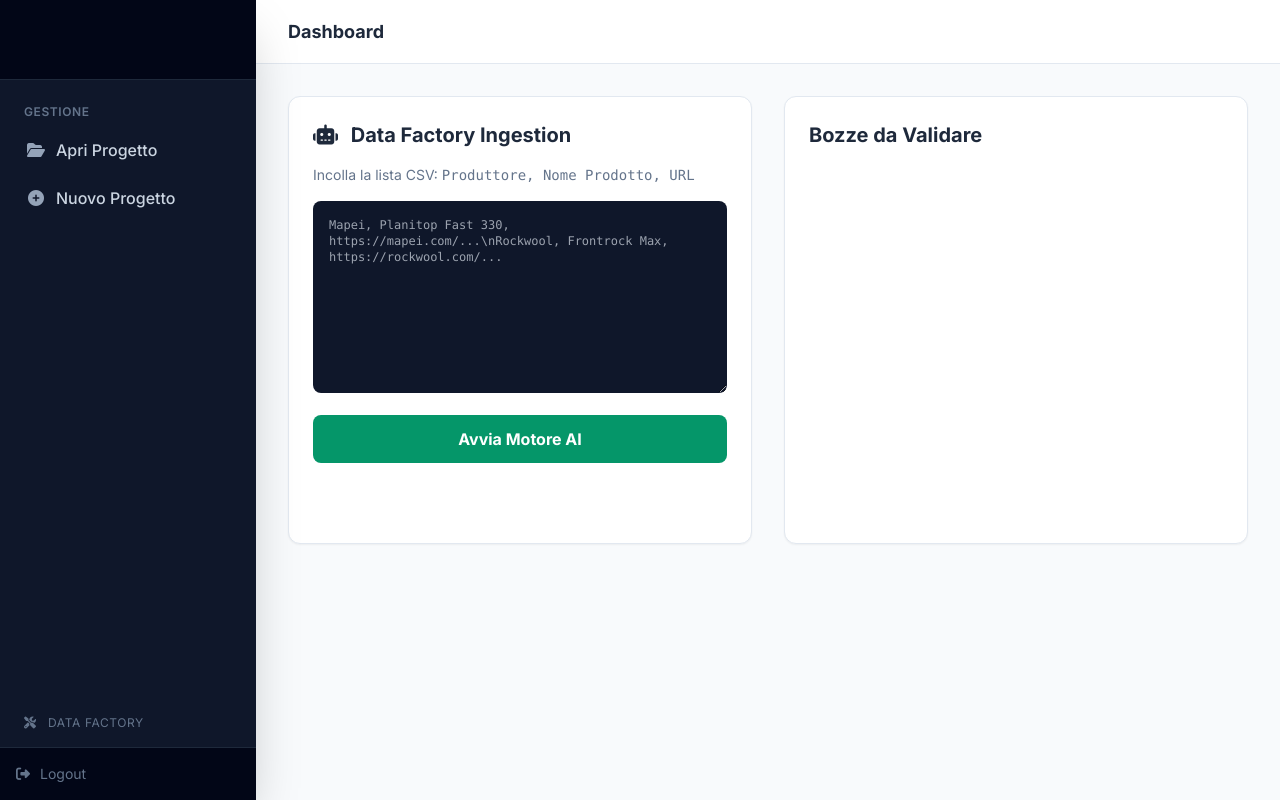
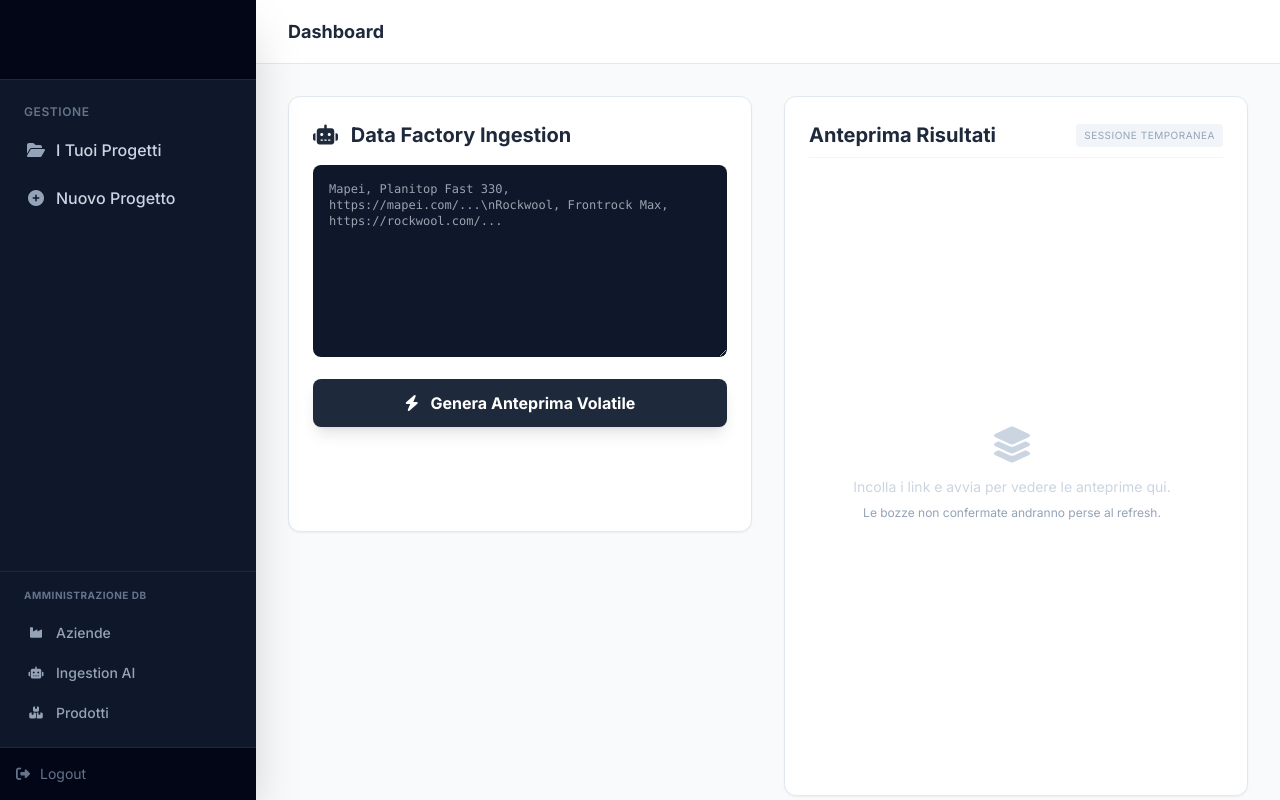
Before and after one commit to flavio-crypto/xhelper, a FastAPI app: template app/templates/admin_data_factory.html in a window 1280 px wide. Run offline with FastAPI, Linux system fonts and the light colour scheme; the template is opened without the code that fills it, so the values that code supplies are empty; parts of the project's set-up code (start-up, migrations or seed data) failed here and were passed over; some libraries are stand-ins or nearby versions.

Commit message:
Ulteriori upgrade data-factory

```diff
--- a/app/main.py
+++ b/app/main.py
@@ -139,26 +139,89 @@ async def delete_manufacturer(request: Request, man_id: str):
     return RedirectResponse("/admin/manufacturers", status_code=302)
 
 # --- DATA FACTORY ---
+
 @app.get("/admin/data-factory", response_class=HTMLResponse)
 async def admin_data_factory(request: Request):
     user = get_current_user(request)
     if not user: return RedirectResponse("/")
-    drafts = supabase.table("products").select("*, companies(name)").eq("is_validated", False).order("created_at", desc=True).limit(20).execute()
-    return templates.TemplateResponse("admin_data_factory.html", {"request": request, "user": user, "drafts": drafts.data})
+    # Carichiamo la pagina base vuota a destra (nessun dato dal DB!)
+    return templates.TemplateResponse("admin_data_factory.html", {
+        "request": request, "user": user, "drafts": []
+    })
 
 @app.post("/admin/data-factory/process")
 async def admin_process_list(request: Request, raw_list: str = Form(...)):
     user = get_current_user(request)
     if not user: return RedirectResponse("/")
+
     lines = raw_list.strip().split("\n")
     results = []
+
     for line in lines:
         parts = line.split(",")
         if len(parts) >= 3:
-            man = parts[0].strip(); prod = parts[1].strip(); url = parts[2].strip()
+            man = parts[0].strip()
+            prod = parts[1].strip()
+            url = parts[2].strip()
+            # process_batch_item ora restituisce dati, NON salva
             res = await process_batch_item(man, prod, url)
             results.append(res)
-    return templates.TemplateResponse("partials/ingestion_log.html", {"request": request, "results": results})
+
+    # Usiamo il template delle card volatili
+    return templates.TemplateResponse("partials/draft_list.html", {
+        "request": request, "results": results
+    })
+
+# Modifica questa funzione in app/main.py
+
+@app.post("/admin/products/confirm-draft")
+async def confirm_draft(
+    request: Request,
+    company_id: str = Form(...),
+    name: str = Form(...),
+    category: str = Form(...),
+    description: str = Form(""),
+    url_technical_sheet: str = Form(""),
+    epd_url: str = Form(None),
+    is_recycled: str = Form("false")
+):
+    user = get_current_user(request)
+    if not user: return HTMLResponse("Errore auth", status_code=403)
+
+    # 1. Salvataggio nel DB
+    data = {
+        "company_id": company_id,
+        "name": name,
+        "category": category,
+        "description": description,
+        "url_technical_sheet": url_technical_sheet,
+        "epd_url": epd_url if epd_url else None,
+        "is_recycled": True if is_recycled == 'true' else False,
+        "is_validated": False
+    }
+
+    try:
+        res = supabase.table("products").insert(data).execute()
+        new_id = res.data[0]['id']
+
+        # 2. RISPOSTA HTMX (Non redirect!)
+        # Restituiamo un nuovo blocco di pulsanti che sostituisce quelli vecchi
+        return HTMLResponse(f"""
+            <div class="flex flex-col gap-2 shrink-0 animate-fade-in">
+                <a href="/admin/products/{new_id}" target="_blank"
+                   class="bg-green-100 text-green-700 border border-green-200 px-3 py-1.5 rounded-lg text-xs font-bold hover:bg-green-200 text-center w-24 flex items-center justify-center">
+                   <i class="fa-solid fa-pen-to-square mr-1"></i> Modifica
+                </a>
+                <span class="text-[10px] text-green-600 text-center font-medium">
+                   <i class="fa-solid fa-check"></i> Salvato
+                </span>
+            </div>
+        """)
+
+    except Exception as e:
+        print(f"Errore salvataggio: {e}")
+        return HTMLResponse(f"<div class='text-red-500 text-xs'>Errore: {str(e)}</div>", status_code=500)
+
 
 @app.post("/admin/validate-product/{product_id}")
 async def validate_product(product_id: str):
@@ -241,10 +304,19 @@ async def admin_product_save(
     category: str = Form(...),
     description: str = Form(""),
     is_validated: bool = Form(False),
+
+    # URL Scheda Tecnica (AGGIUNTO)
+    url_technical_sheet: str = Form(None),
+
+    # EPD (URL + Scadenza)
     epd_url: str = Form(None),
     epd_expiration: str = Form(None),
+
+    # Emissioni (URL + Scadenza)
     emission_url: str = Form(None),
     emission_expiration: str = Form(None),
+
+    # Riciclato
     is_recycled: bool = Form(False)
 ):
     user = get_current_user(request)
@@ -258,15 +330,24 @@ async def admin_product_save(
         "category": category,
         "description": description,
         "is_validated": True if is_validated else False,
+
+        "url_technical_sheet": url_technical_sheet, # <--- Salviamo il link
+
         "epd_url": epd_url,
         "epd_expiration": clean_date(epd_expiration),
+
         "emission_url": emission_url,
         "emission_expiration": clean_date(emission_expiration),
+
         "is_recycled": True if is_recycled else False
     }
-    supabase.table("products").update(data).eq("id", id).execute()
+
+    try:
+        supabase.table("products").update(data).eq("id", id).execute()
+    except Exception as e:
+        print(f"Errore salvataggio: {e}")
+
     return RedirectResponse(f"/admin/products/{id}", status_code=302)
-
 @app.get("/admin/products/delete/{product_id}")
 async def admin_product_delete(request: Request, product_id: str):
     user = get_current_user(request)
--- a/app/templates/admin_data_factory.html
+++ b/app/templates/admin_data_factory.html
@@ -1,54 +1,41 @@
 {% extends "base.html" %}
 
 {% block content %}
-<div class="grid grid-cols-1 lg:grid-cols-2 gap-8">
+<div class="grid grid-cols-1 lg:grid-cols-2 gap-8 h-[calc(100vh-100px)]">
 
-    <div class="bg-white p-6 rounded-xl shadow-sm border border-slate-200">
+    <div class="bg-white p-6 rounded-xl shadow-sm border border-slate-200 h-fit">
         <h2 class="text-xl font-bold text-slate-800 mb-4"><i class="fa-solid fa-robot mr-2"></i> Data Factory Ingestion</h2>
-        <p class="text-sm text-slate-500 mb-4">Incolla la lista CSV: <code>Produttore, Nome Prodotto, URL</code></p>
 
-        <form hx-post="/admin/data-factory/process" hx-target="#log-area" hx-indicator="#loading">
+        <form hx-post="/admin/data-factory/process" hx-target="#drafts-area" hx-indicator="#loading">
             <textarea name="raw_list" rows="10"
-                class="w-full p-4 bg-slate-900 text-green-400 font-mono text-xs rounded-lg mb-4"
+                class="w-full p-4 bg-slate-900 text-green-400 font-mono text-xs rounded-lg mb-4 outline-none focus:ring-2 focus:ring-brand-500"
                 placeholder="Mapei, Planitop Fast 330, https://mapei.com/...\nRockwool, Frontrock Max, https://rockwool.com/..."></textarea>
 
-            <button type="submit" class="w-full bg-brand-600 text-white font-bold py-3 rounded-lg hover:bg-brand-700">
-                Avvia Motore AI
+            <button type="submit" class="w-full bg-slate-800 text-white font-bold py-3 rounded-lg hover:bg-slate-700 transition-all shadow-lg">
+                <i class="fa-solid fa-bolt mr-2"></i> Genera Anteprima Volatile
             </button>
         </form>
 
-        <div id="loading" class="htmx-indicator mt-4 text-center text-slate-500">
-            <i class="fa-solid fa-circle-notch fa-spin"></i> Elaborazione in corso...
+        <div id="loading" class="htmx-indicator mt-6 text-center">
+            <div class="flex flex-col items-center justify-center">
+                <div class="w-8 h-8 border-4 border-slate-200 border-t-brand-600 rounded-full animate-spin mb-2"></div>
+                <span class="text-xs text-slate-500 font-medium">L'AI sta analizzando i link...</span>
+            </div>
+        </div>
+    </div>
+
+    <div class="bg-white p-6 rounded-xl shadow-sm border border-slate-200 flex flex-col h-full overflow-hidden">
+        <div class="flex justify-between items-center mb-4 border-b border-slate-100 pb-2">
+            <h2 class="text-xl font-bold text-slate-800">Anteprima Risultati</h2>
+            <span class="text-[10px] text-slate-400 uppercase tracking-wider bg-slate-100 px-2 py-1 rounded">Sessione Temporanea</span>
         </div>
 
-        <div id="log-area" class="mt-4"></div>
-    </div>
-
-    <div class="bg-white p-6 rounded-xl shadow-sm border border-slate-200">
-        <h2 class="text-xl font-bold text-slate-800 mb-4">Bozze da Validare</h2>
-
-        <div class="overflow-y-auto max-h-[600px] space-y-3">
-            {% for d in drafts %}
-            <div class="p-4 border border-slate-100 rounded-lg hover:border-brand-500 transition-colors bg-slate-50">
-                <div class="flex justify-between items-start">
-                    <div>
-                        <div class="text-xs font-bold text-slate-400 uppercase">{{ d.companies.name }}</div>
-                        <div class="font-bold text-slate-800">{{ d.name }}</div>
-                        <div class="text-xs text-slate-500 mt-1">{{ d.category }}</div>
-                    </div>
-                    <div class="text-right">
-                        <button hx-post="/admin/validate-product/{{ d.id }}" hx-swap="outerHTML"
-                            class="bg-green-100 text-green-700 px-3 py-1 rounded text-xs font-bold hover:bg-green-200">
-                            Valida
-                        </button>
-                        <a href="{{ d.url_technical_sheet }}" target="_blank" class="block mt-2 text-xs text-blue-500 underline">Link</a>
-                    </div>
-                </div>
-                <div class="mt-2 text-xs text-slate-400 font-mono truncate">
-                    {{ d.properties }}
-                </div>
+        <div id="drafts-area" class="overflow-y-auto flex-1 space-y-3 pr-2">
+            <div class="h-full flex flex-col items-center justify-center text-slate-300">
+                <i class="fa-solid fa-layer-group text-4xl mb-3"></i>
+                <p class="text-sm">Incolla i link e avvia per vedere le anteprime qui.</p>
+                <p class="text-xs mt-2 text-slate-400">Le bozze non confermate andranno perse al refresh.</p>
             </div>
-            {% endfor %}
         </div>
     </div>
 
--- a/app/templates/base.html
+++ b/app/templates/base.html
@@ -28,26 +28,26 @@
             <div class="text-xs text-slate-500 truncate" title="{{ user.email }}">{{ user.email }}</div>
         </div>
 
-        <nav class="flex-1 px-3 py-6 space-y-1">
+        <nav class="flex-1 px-3 py-6 space-y-1 overflow-y-auto">
 
             {% if active_project %}
             <div class="px-3 mb-4">
-                <a href="/projects" class="text-xs text-brand-500 hover:underline"><i
-                        class="fa-solid fa-arrow-left"></i> Torna ai progetti</a>
+                <a href="/projects" class="text-xs text-brand-500 hover:underline">
+                    <i class="fa-solid fa-arrow-left"></i> Torna ai progetti
+                </a>
             </div>
-            <p class="px-3 text-xs font-semibold text-slate-500 uppercase tracking-wider mb-2">Crediti {{
-                active_project.protocol }}</p>
+            <p class="px-3 text-xs font-semibold text-slate-500 uppercase tracking-wider mb-2">
+                Crediti {{ active_project.protocol }}
+            </p>
 
             <a href="/projects/{{ active_project.id }}/credits/mr_epd"
                 class="flex items-center px-3 py-2.5 rounded-lg border-l-4 transition-colors
                 {% if 'mr_epd' in request.url.path %} bg-slate-800 text-white border-brand-500 {% else %} border-transparent text-slate-500 hover:text-white hover:bg-slate-800 {% endif %}">
-                <i
-                    class="fa-solid fa-leaf w-6 text-center {% if 'mr_epd' in request.url.path %}text-brand-500{% endif %}"></i>
+                <i class="fa-solid fa-leaf w-6 text-center {% if 'mr_epd' in request.url.path %}text-brand-500{% endif %}"></i>
                 <span class="ml-2 font-medium text-sm">MR: EPD</span>
             </a>
 
-            <a href="#"
-                class="flex items-center px-3 py-2.5 text-slate-500 hover:text-slate-300 hover:bg-slate-800 rounded-lg transition-colors cursor-not-allowed opacity-50">
+            <a href="#" class="flex items-center px-3 py-2.5 text-slate-500 hover:text-slate-300 hover:bg-slate-800 rounded-lg transition-colors cursor-not-allowed opacity-50">
                 <i class="fa-solid fa-recycle w-6 text-center"></i>
                 <span class="ml-2 font-medium text-sm">MR: Sourcing</span>
             </a>
@@ -56,13 +56,15 @@
             <p class="px-3 text-xs font-semibold text-slate-500 uppercase tracking-wider mb-2">Gestione</p>
 
             <a href="/projects"
-                class="flex items-center px-3 py-2.5 rounded-lg hover:bg-slate-800 hover:text-white transition-colors {% if request.url.path == '/projects' %}bg-slate-800 text-white{% endif %}">
+                class="flex items-center px-3 py-2.5 rounded-lg hover:bg-slate-800 hover:text-white transition-colors
+                {% if request.url.path == '/projects' %} bg-slate-800 text-white {% endif %}">
                 <i class="fa-solid fa-folder-open w-6 text-center text-slate-400"></i>
-                <span class="ml-2 font-medium">Apri Progetto</span>
+                <span class="ml-2 font-medium">I Tuoi Progetti</span>
             </a>
 
             <a href="/projects/new"
-                class="flex items-center px-3 py-2.5 rounded-lg hover:bg-slate-800 hover:text-white transition-colors {% if request.url.path == '/projects/new' %}bg-slate-800 text-white{% endif %}">
+                class="flex items-center px-3 py-2.5 rounded-lg hover:bg-slate-800 hover:text-white transition-colors
+                {% if request.url.path == '/projects/new' %} bg-slate-800 text-white {% endif %}">
                 <i class="fa-solid fa-plus-circle w-6 text-center text-slate-400"></i>
                 <span class="ml-2 font-medium">Nuovo Progetto</span>
             </a>
@@ -70,11 +72,33 @@
 
         </nav>
 
-        <div class="px-3 mb-2">
-            <a href="/admin/manufacturers"
-                class="flex items-center px-3 py-2 text-slate-500 hover:text-white hover:bg-slate-800 rounded-lg transition-colors text-xs uppercase tracking-wider">
-                <i class="fa-solid fa-screwdriver-wrench w-6"></i> Data Factory
-            </a>
+        <div class="px-3 pb-4 pt-4 border-t border-slate-800 bg-slate-900">
+            <p class="px-3 text-[10px] font-bold text-slate-500 uppercase tracking-wider mb-3">
+                Amministrazione DB
+            </p>
+
+            <div class="space-y-1">
+                <a href="/admin/manufacturers"
+                   class="flex items-center px-3 py-2 rounded-lg transition-colors group
+                   {% if '/admin/manufacturers' in request.url.path %} bg-slate-800 text-white {% else %} text-slate-400 hover:text-white hover:bg-slate-800 {% endif %}">
+                    <i class="fa-solid fa-industry w-6 text-center text-xs group-hover:text-purple-400"></i>
+                    <span class="ml-2 text-sm font-medium">Aziende</span>
+                </a>
+
+                <a href="/admin/data-factory"
+                   class="flex items-center px-3 py-2 rounded-lg transition-colors group
+                   {% if '/admin/data-factory' in request.url.path %} bg-slate-800 text-white {% else %} text-slate-400 hover:text-white hover:bg-slate-800 {% endif %}">
+                    <i class="fa-solid fa-robot w-6 text-center text-xs group-hover:text-green-400"></i>
+                    <span class="ml-2 text-sm font-medium">Ingestion AI</span>
+                </a>
+
+                <a href="/admin/products"
+                   class="flex items-center px-3 py-2 rounded-lg transition-colors group
+                   {% if '/admin/products' in request.url.path %} bg-slate-800 text-white {% else %} text-slate-400 hover:text-white hover:bg-slate-800 {% endif %}">
+                    <i class="fa-solid fa-boxes-stacked w-6 text-center text-xs group-hover:text-blue-400"></i>
+                    <span class="ml-2 text-sm font-medium">Prodotti</span>
+                </a>
+            </div>
         </div>
 
         <div class="p-4 border-t border-slate-800 bg-slate-950">
@@ -96,7 +120,7 @@
         </header>
 
         <main class="flex-1 overflow-y-auto p-8 bg-slate-50">
-            <div class="max-w-5xl mx-auto">
+            <div class="max-w-6xl mx-auto">
                 {% block content %}{% endblock %}
             </div>
         </main>
```
Also changed, not shown: app/services/ingestion.py (+49 -76 lines), app/templates/admin_product_detail.html (+46 -24 lines), app/templates/partials/draft_list.html (added, +59 -0 lines), app/templates/partials/ingestion_log.html (renamed from app/templates/ingestion_log.html).
